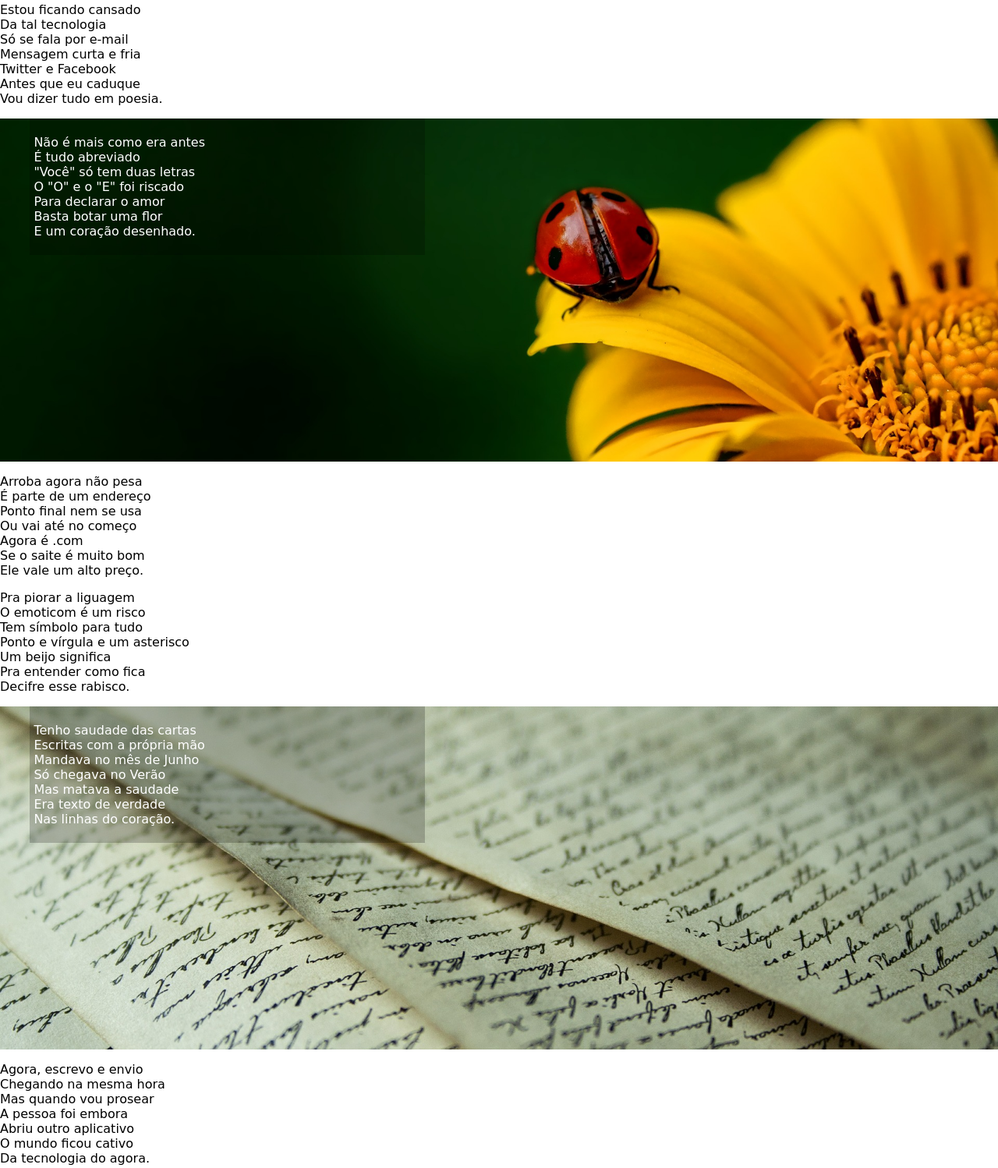
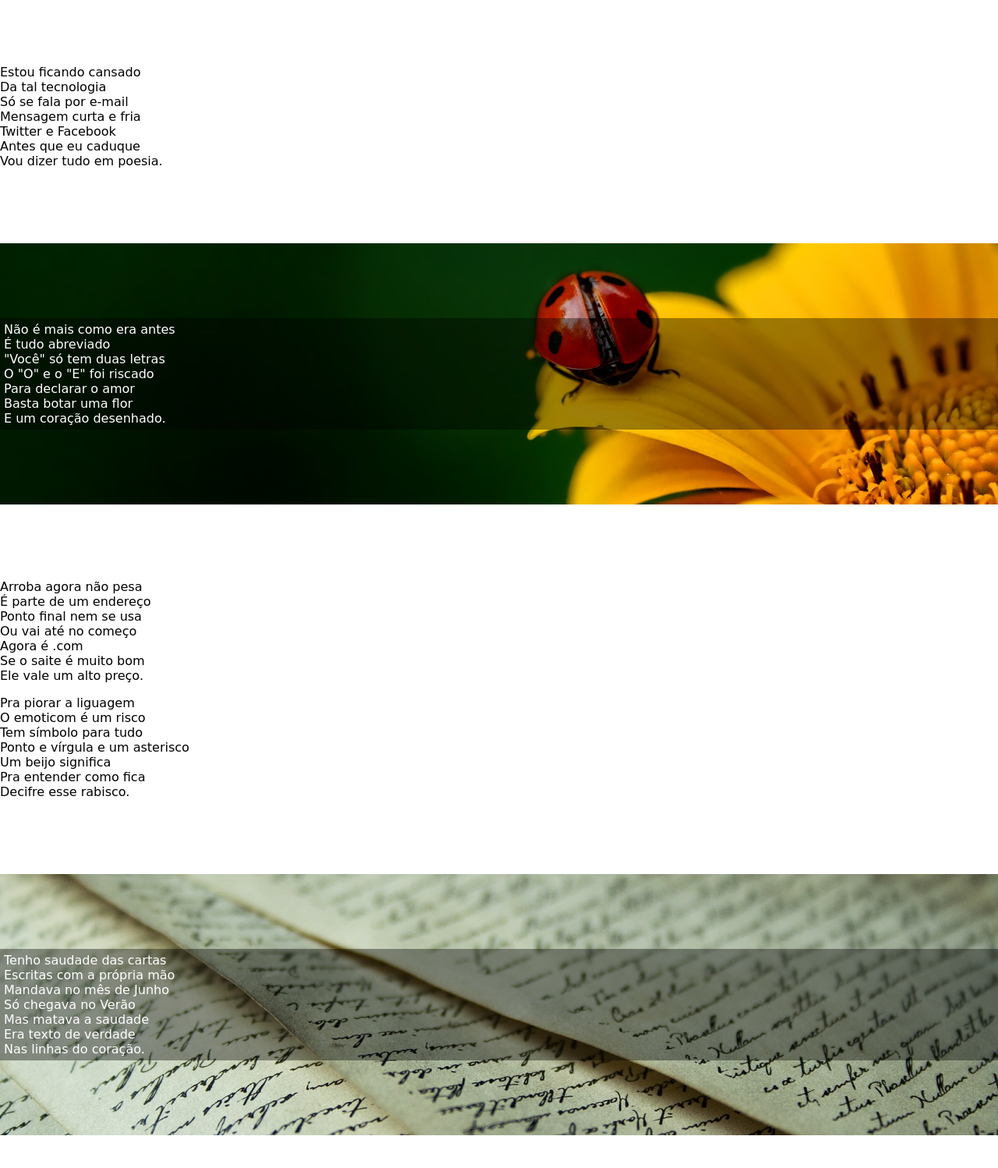
Before and after one commit to jonasfabricio/html-css, a plain HTML site: page desafios/desafio12/index.html in a window 1280 px wide. Shown: the part 109-1607 px from the top of the page at 78% size. Drawn offline with Linux system fonts and the light colour scheme.

Commit message:
ajustes conforme o curso ( Desisti de minha forma de criar o parallax para "copiar " do curso. Mas a funcionabilidade é a mesma)

```diff
--- a/desafios/desafio12/index.html
+++ b/desafios/desafio12/index.html
@@ -25,9 +25,8 @@
             </p>
         </section>
 
-        <div id="cf1">
-            <section class="com-foto">
 
+            <section class="com-foto" id="cf1">
                     <p>
                         Não é mais como era antes<br>
                         É tudo abreviado<br>
@@ -38,7 +37,6 @@
                         E um coração desenhado.
                     </p>
             </section>
-        </div>
 
         <section class="normal">
             <p>
@@ -62,7 +60,6 @@
             </p>
         <section>
 
-        <div id="cf2">
             <section class="com-foto" id="cf2">
                 <p>
                     Tenho saudade das cartas<br>
@@ -74,7 +71,6 @@
                     Nas linhas do coração.
                 </p>
             </section>
-        </div>
 
         <section class="normal">
             <p>
--- a/desafios/desafio12/style.css
+++ b/desafios/desafio12/style.css
@@ -2,13 +2,18 @@
 
 body {
     margin: 0px;
+    min-height: 100vh;
+    background-color: rgb(155, 155, 155);
 }
+
+
 
 header {
     background-color: black;
     color: white;
     text-align: center;
     padding: 10px;
+    font-variant: small-caps;
 }
 
 header > h1 {
@@ -20,39 +25,36 @@ header a {
     color: aliceblue;
 }
 
-div#cf1 {
-    height: 55vh;
-    background-image: url(imagens/background001.jpg);
-    background-position: right center;
-    background-repeat: no-repeat;
-    background-size: cover;
-    background-attachment: fixed;
-    padding-left: 3%;
-}
-
-div#cf2 {
-    height: 55vh;
-    background-image: url(imagens/background002.jpg);
-    background-position: right center;
-    background-repeat: no-repeat;
-    background-size: cover;
-    background-attachment: fixed;
-    padding-left: 3%;
-}
-
-section{
+section {
     font-family: cursive;
+    padding-top: 10vh;
+    padding-bottom: 10vh;
+    background-color: white
 }
 
 .normal {
     background-color: white;
 }
 
-.com-foto{
+#cf1 {
+    background-image: url(imagens/background001.jpg);
+    background-position: right center;
+    background-size: cover;
+    background-attachment: fixed;
+}
+
+#cf2 {
+    background-image: url(imagens/background002.jpg);
+    background-position: right center;
+    background-size: cover;
+    background-attachment: fixed;
+}
+
+.com-foto > p{
+    background-color: rgba(0, 0, 0, 0.379);
     color: white;
-    background-color: rgba(0, 0, 0, 0.212);
     padding: 5px;
-    width: 40%;
+
 }
 
 footer {
```
